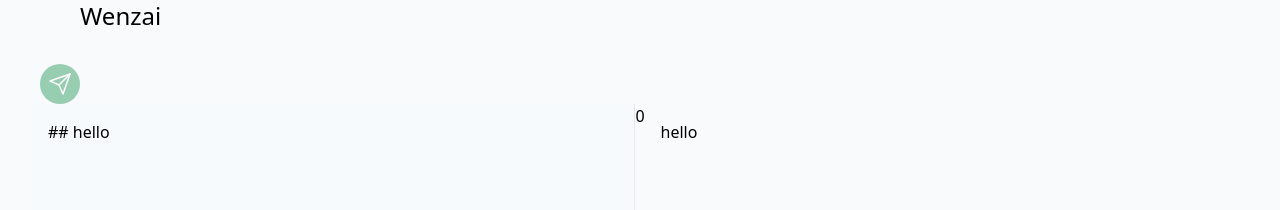
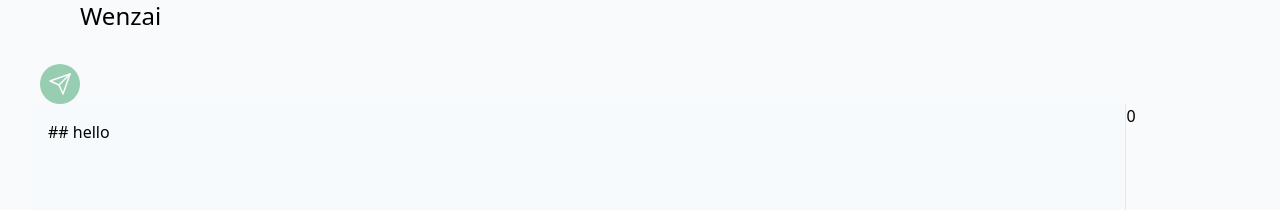
Before and after one commit to WangLeiIS/wenzai, a Nuxt app: page / in a window 1280 px wide. Shown: the top 210 px of the page. Built offline with nearby package versions, Linux system fonts and the light colour scheme.

Commit message:
更新 index.vue

```diff
--- a/pages/index.vue
+++ b/pages/index.vue
@@ -93,10 +93,9 @@
   </button>
   <div class="editor">
     <textarea v-model="inputMessage"
-              @input="handleInput"  @click="updateCursorPosition" @keyup="updateCursorPosition"
+              @input="updateCursorPosition"  @click="updateCursorPosition" @keyup="updateCursorPosition"
               class="inputMessage"></textarea>
     <p>{{cursorPosition}}</p>
-    <div class="preview" v-html="preview"></div>
   </div>
 </template>
 
@@ -145,7 +144,7 @@ body {
 }
 
 .inputMessage {
-  width: 50%;
+  width: 90%;
   font-size: 1rem;
   padding: 1rem;
   resize: none;
```
